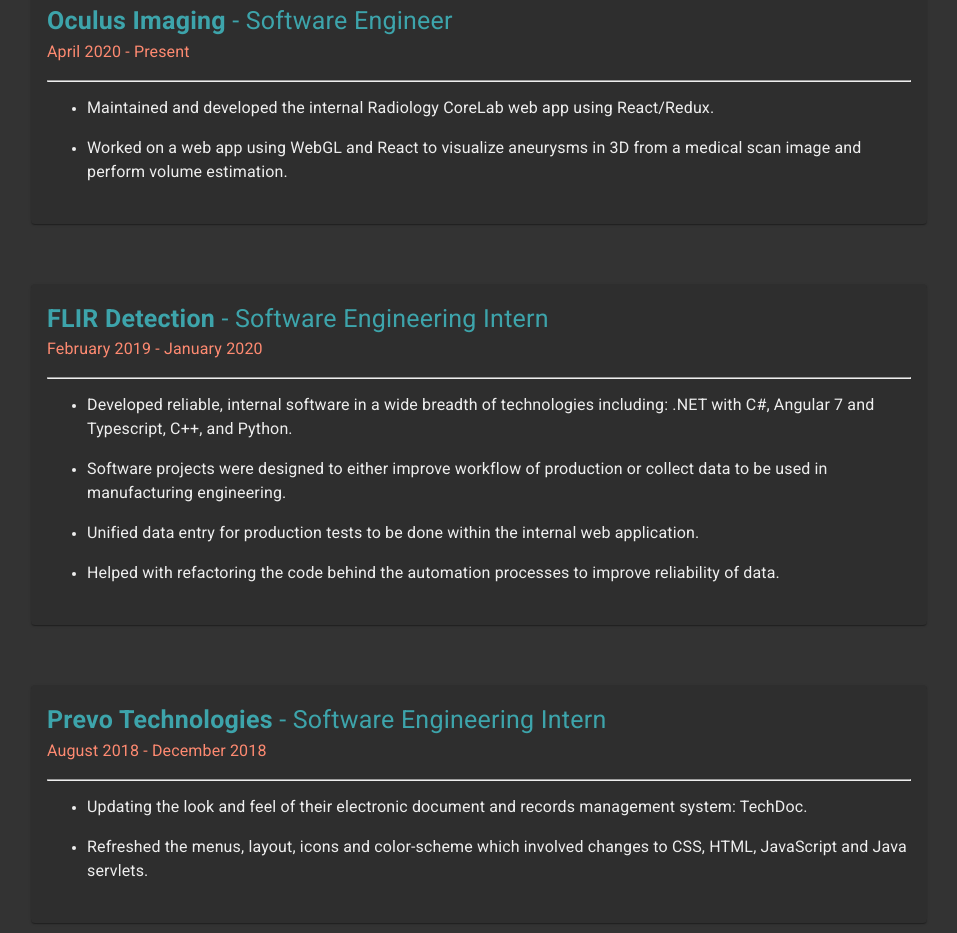
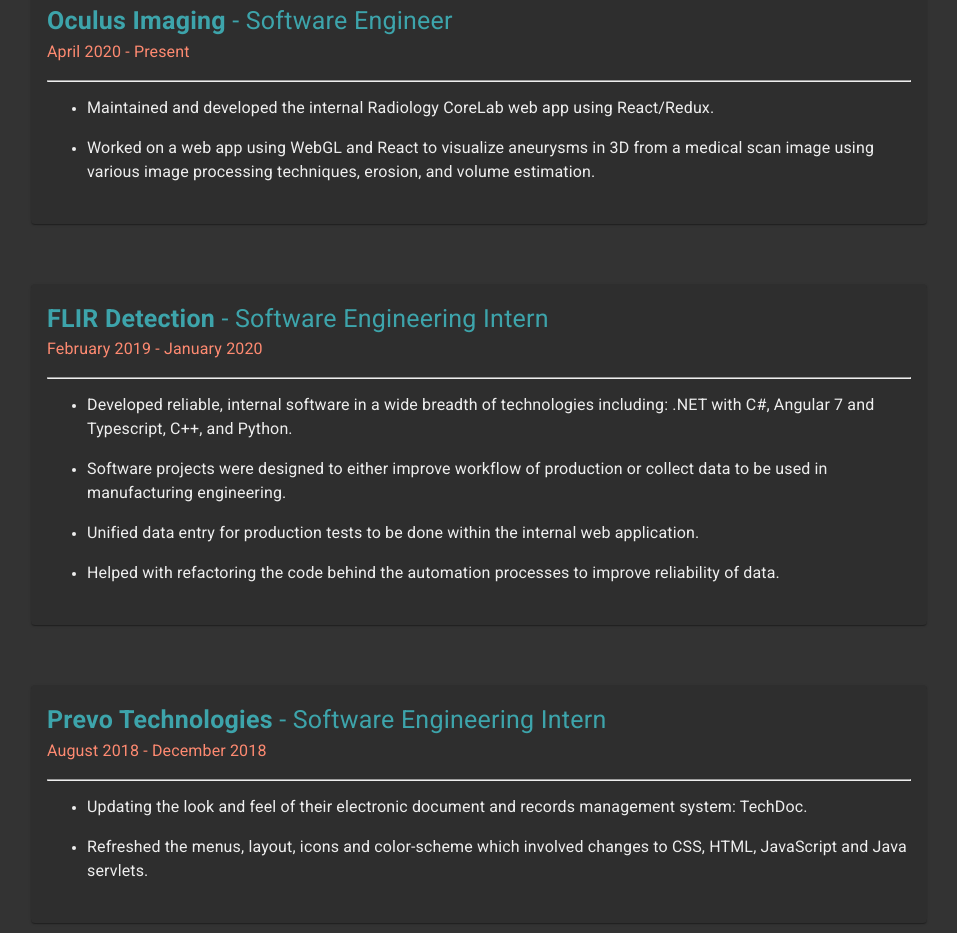
Before and after one commit to DustinCraig/home, a React (Create React App) app: page / in a window 1280 px wide. Shown: the part 2240-3173 px from the top of the page, without its empty margins (161-1118 px from the left). Built offline with nearby package versions, Linux system fonts and the light colour scheme.

Commit message:
OI update

```diff
--- a/src/components/experience/index.jsx
+++ b/src/components/experience/index.jsx
@@ -8,7 +8,7 @@
 
 const OI_BULLETPOINTS = [
   'Maintained and developed the internal Radiology CoreLab web app using React/Redux.',
-  'Worked on a web app using WebGL and React to visualize aneurysms in 3D from a medical scan image and perform volume estimation.',
+  'Worked on a web app using WebGL and React to visualize aneurysms in 3D from a medical scan image using various image processing techniques, erosion, and volume estimation.',
 ]
 
 const FLIR_BULLETPOINTS = [
```
